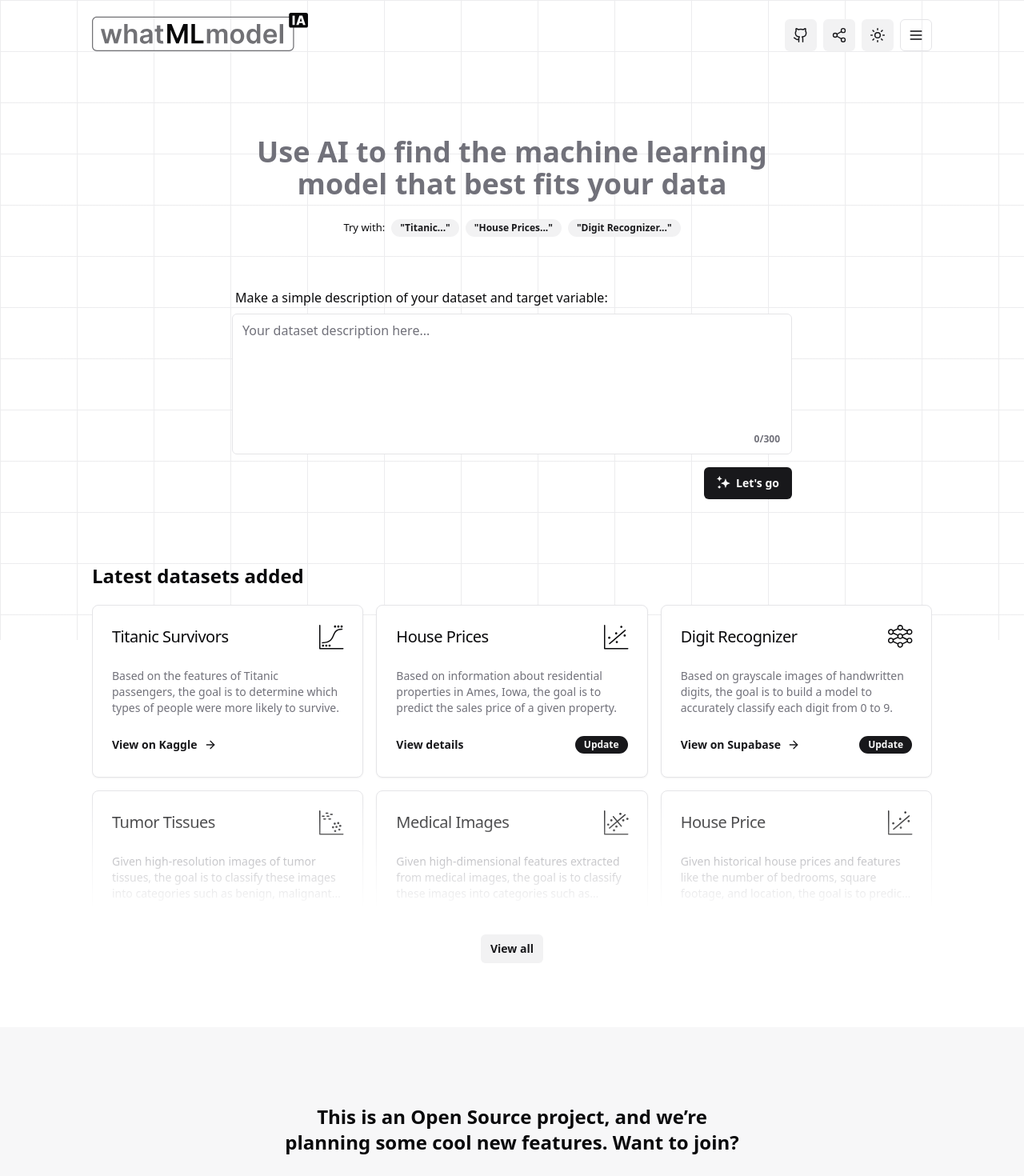
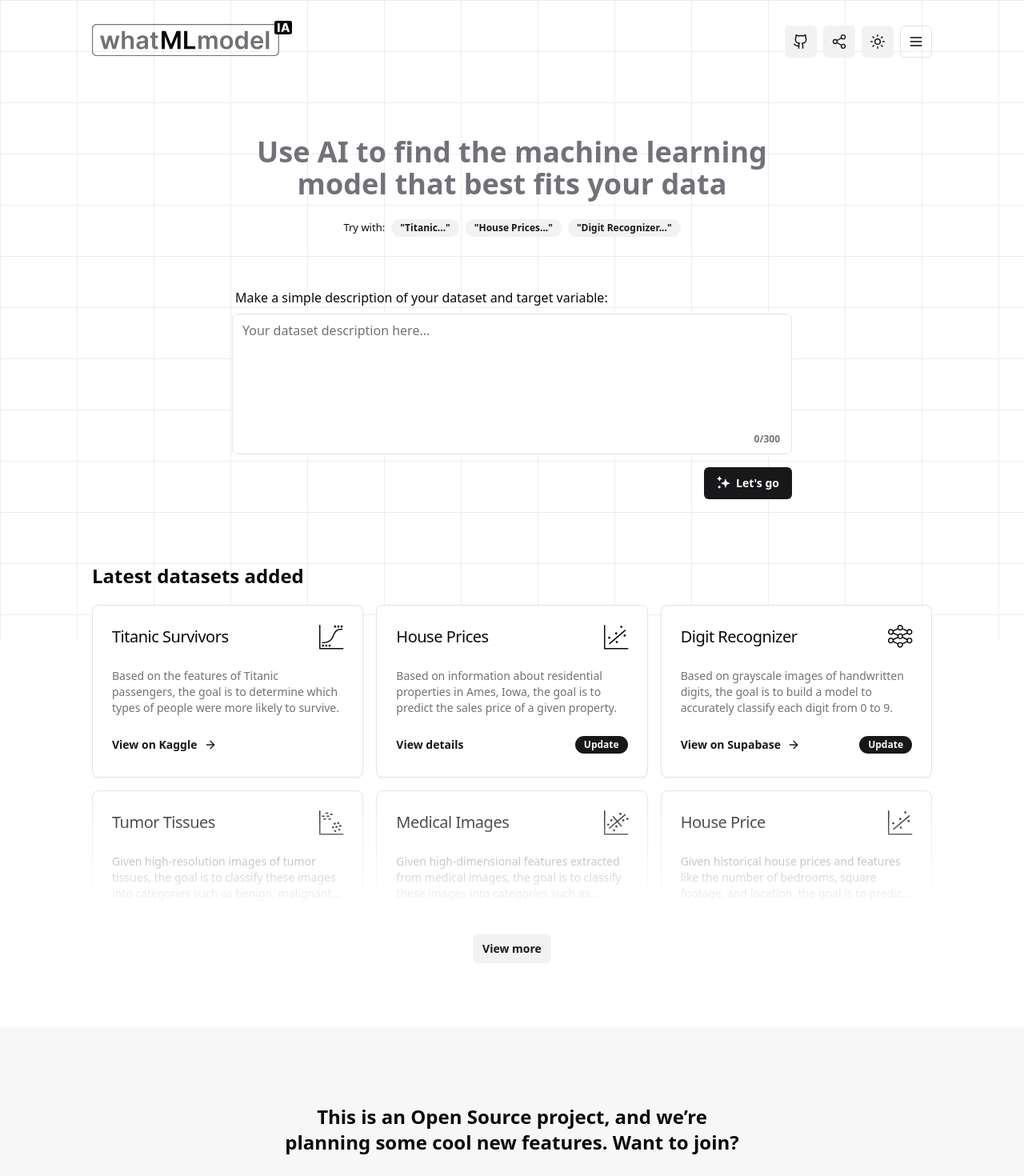
Before and after one commit to facundochavez/whatMLmodel, a Next.js app: page / in a window 1280 px wide. Shown: the top 1470 px of the page at 80% size. Built offline with nearby package versions, Linux system fonts and the light colour scheme.

Commit message:
improve/#CollapsibleBox-details

```diff
--- a/src/app/components/Header.tsx
+++ b/src/app/components/Header.tsx
@@ -37,7 +37,7 @@ const Header = () => {
         !showHeader && 'translate-y-[-100%]'
       } ${!isScrollOnTop && 'border-b backdrop-blur-md bg-background/50'}`}
     >
-      <nav className='w-full max-w-[1050px] flex items-start justify-between gap-4 pt-6 pb-4'>
+      <nav className='w-full max-w-[1050px] flex items-start justify-between gap-4 pt-6 pb-4 sm:pt-8'>
         <TransitionLink href='/'>
           <div className='flex-grow'>
             <Image
@@ -45,14 +45,14 @@ const Header = () => {
               alt='logo'
               width={100}
               height={48}
-              className='w-full max-w-[270px] h-[48px] -translate-y-2 dark:hidden cursor-pointer'
+              className='w-full max-w-[250px] h-[48px] -translate-y-2 dark:hidden cursor-pointer'
             />
             <Image
               src='/wMLm-logo-dark.svg'
               alt='logo'
               width={100}
               height={48}
-              className='w-full max-w-[270px] h-[48px] hidden -translate-y-2 dark:flex cursor-pointer'
+              className='w-full max-w-[250px] h-[48px] hidden -translate-y-2 dark:flex cursor-pointer'
             />
           </div>
         </TransitionLink>
--- a/src/components/CollapsibleBox/CollapsibleBox.tsx
+++ b/src/components/CollapsibleBox/CollapsibleBox.tsx
@@ -104,7 +104,7 @@ export const CollapsibleBox = ({
           disabled={disabled}
           className='opacity-100'
         >
-          {isCollapsed ? 'View all' : 'View less'}
+          {isCollapsed ? 'View more' : 'View less'}
         </Button>
       ) : (
         <Button
```
